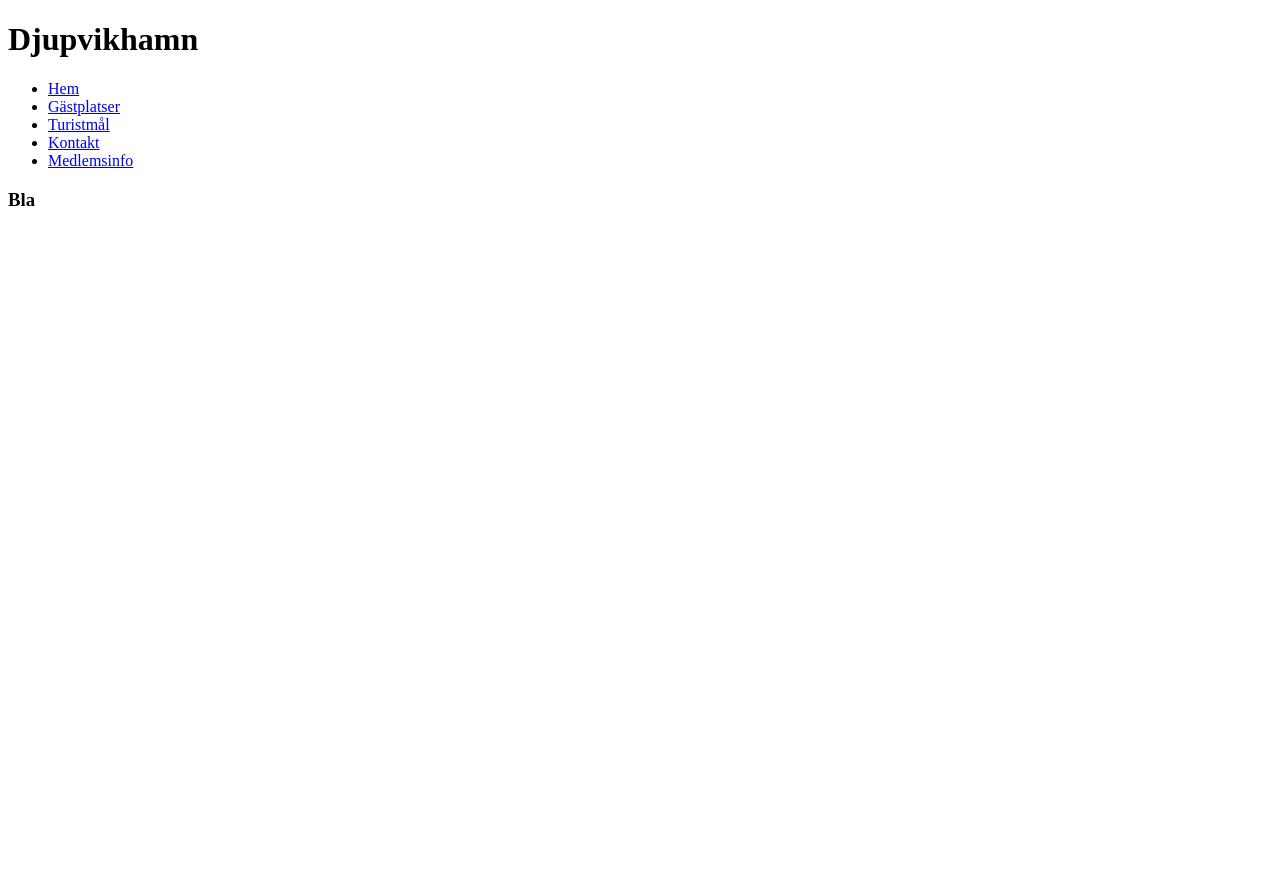
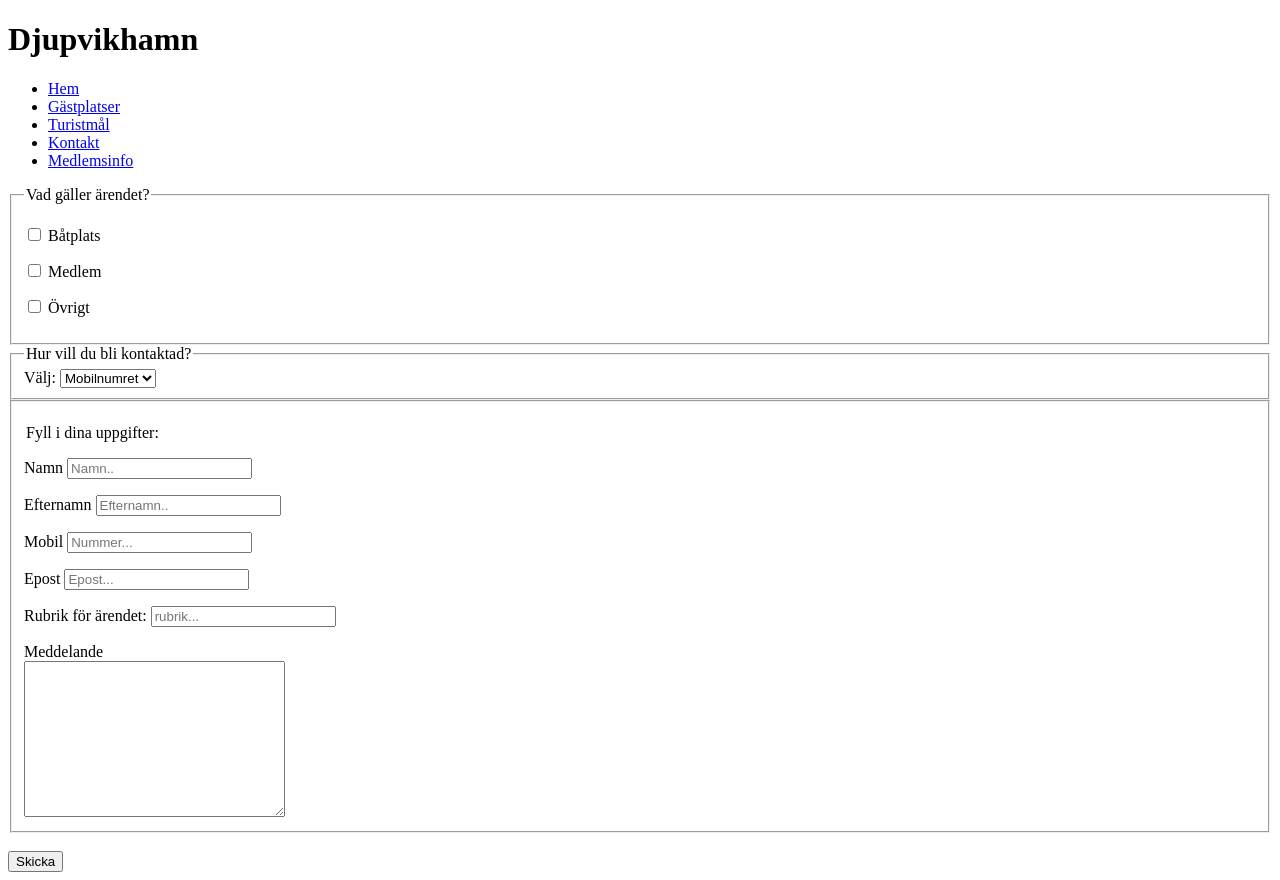
Before and after one commit to amelow/Dynamiska-Webbapplikationer, a plain HTML site: page Assignment4-Djupvikshamn/kontakt.html in a window 1280 px wide. Before the commit the page ends 800 px from the top, so only its background shows below. Drawn offline with Linux system fonts and the light colour scheme.

Commit message:
Kontaktformuläret klart för kontakt.html sidan

```diff
--- a/Assignment4-Djupvikshamn/kontakt.html
+++ b/Assignment4-Djupvikshamn/kontakt.html
@@ -2,10 +2,13 @@
 <html lang="sv">
 
 <head>
-    <meta charset="utf-8"></meta>
-    <meta http-equiv="X-UA-Compatible" content="IE=edge"></meta>
+    <meta charset="utf-8">
+    </meta>
+    <meta http-equiv="X-UA-Compatible" content="IE=edge">
+    </meta>
     <title>Djupvikhamn </title>
-    <meta name="viewport" content="width=device-width, initial-scale=1"></meta>
+    <meta name="viewport" content="width=device-width, initial-scale=1">
+    </meta>
     <link rel="stylesheet" type="text/css" media="screen" href="./style.css" />
     <script type="" src="./app.js"></script>
 </head>
@@ -15,10 +18,8 @@
         <header>
             <h1>Djupvikhamn</h1>
             <nav>
-                <!--Nav är för att gruppera ihop navigeringslänkar-->
                 <ul>
-                    <!--ul är en osorterad lista(bara punktform).li taggarna är list items i ul-->
-                    <li><a href="./index.html">Hem</a></li> <!--Länkar-->
+                    <li><a href="./index.html">Hem</a></li>
                     <li><a href="./gästplatser.html">Gästplatser</a></li>
                     <li><a href="./turistmål.html">Turistmål</a></li>
                     <li><a href="./kontakt.html">Kontakt</a></li>
@@ -26,7 +27,63 @@
                 </ul>
             </nav>
         </header>
-        <h3>Bla</h3>
+        <main>
+            <form action="" method="POST">
+                <fieldset>
+                    <legend>Vad gäller ärendet?</legend>
+                    <p>
+                        <input type="checkbox" name="opt1" id="checkbox1">
+                        <label for="checkbox1">Båtplats</label>
+                    </p>
+                    <p> <input type="checkbox" name="opt2" id="checkbox2">
+                        <label for="checkbox2">Medlem</label>
+                    </p>
+                    <p>
+                        <input type="checkbox" name="op3" id="checkbox3">
+                        <label for="checkbox3"> Övrigt</label>
+                    </p>
+                </fieldset>
+                <fieldset>
+                    <legend>Hur vill du bli kontaktad?</legend>
+                    <label for="type">Välj: </label>
+                    <select id="type" name="type">
+                        <option value="opt1">Mobilnumret</option>
+                        <option value="opt2">Mejlen</option>
+                        <option value="opt3">Inte alls</option>
+                    </select>
+
+                </fieldset>
+                <fieldset>
+                    <p>
+                        <legend>Fyll i dina uppgifter:</legend>
+                        <p>
+                            <label for="namn">Namn</label>
+                            <input type="text" placeholder="Namn.. " id="namn">
+                        </p>
+                        <p>
+                            <label for="namn">Efternamn</label>
+                            <input type="text" placeholder="Efternamn.. " id="Efternamn">
+                        </p>
+                        <p>
+                            <label for="num">Mobil</label>
+                            <input type="text" placeholder="Nummer..." id="num">
+                        </p>
+                        <p>
+                            <label for="epost">Epost</label>
+                            <input type="text" placeholder="Epost..." id="epost">
+                        </p>
+                        <p>
+                            <label for="rubrik">Rubrik för ärendet:</label>
+                            <input type="text" placeholder="rubrik..." id="rubrik">
+                        </p>
+                        <label>Meddelande</label>
+                        <br><textarea name="Meddelande.." id="mgs" cols="30" rows="10"></textarea>
+
+                </fieldset>
+                <br><button type="submit">Skicka</br></button>
+            </form>
+        </main>
     </div>
 </body>
+
 </html>
```
Also changed, not shown: Assignment4-Djupvikshamn/index.html (+1 -0 lines).
